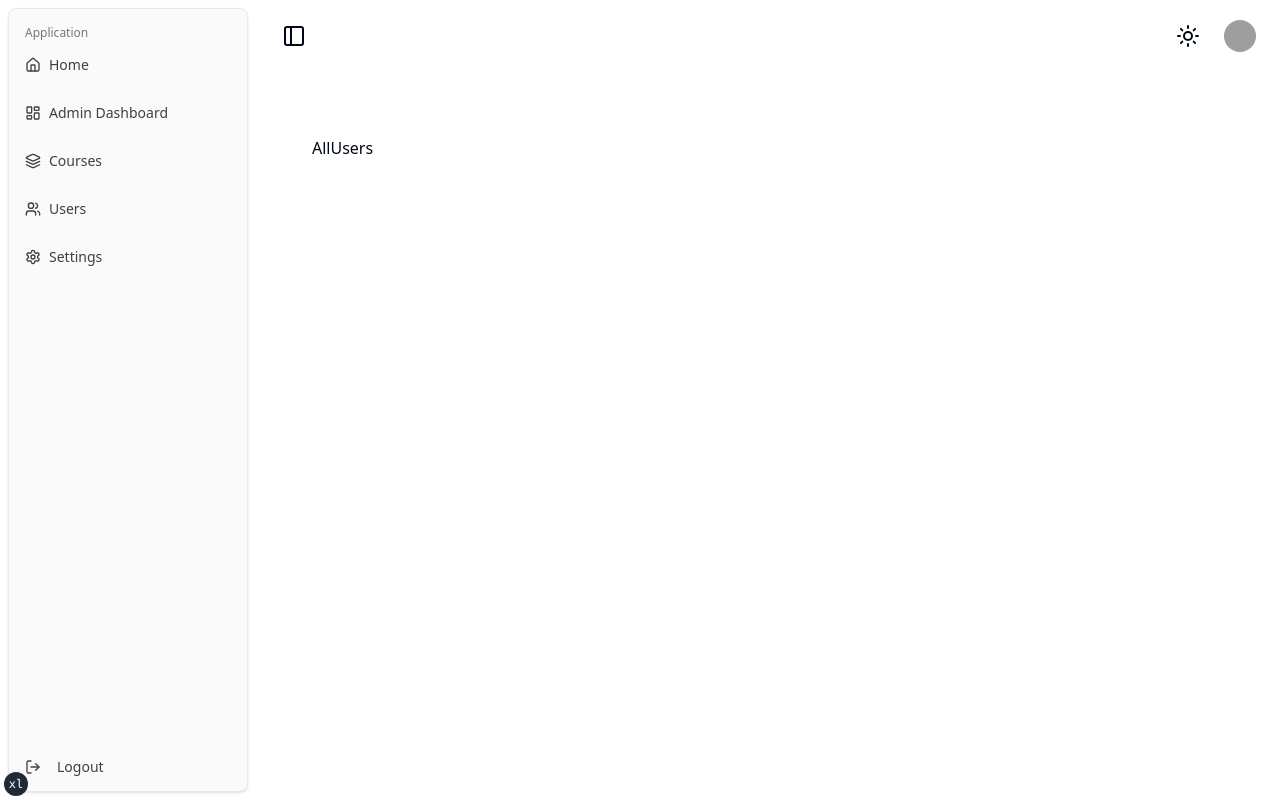
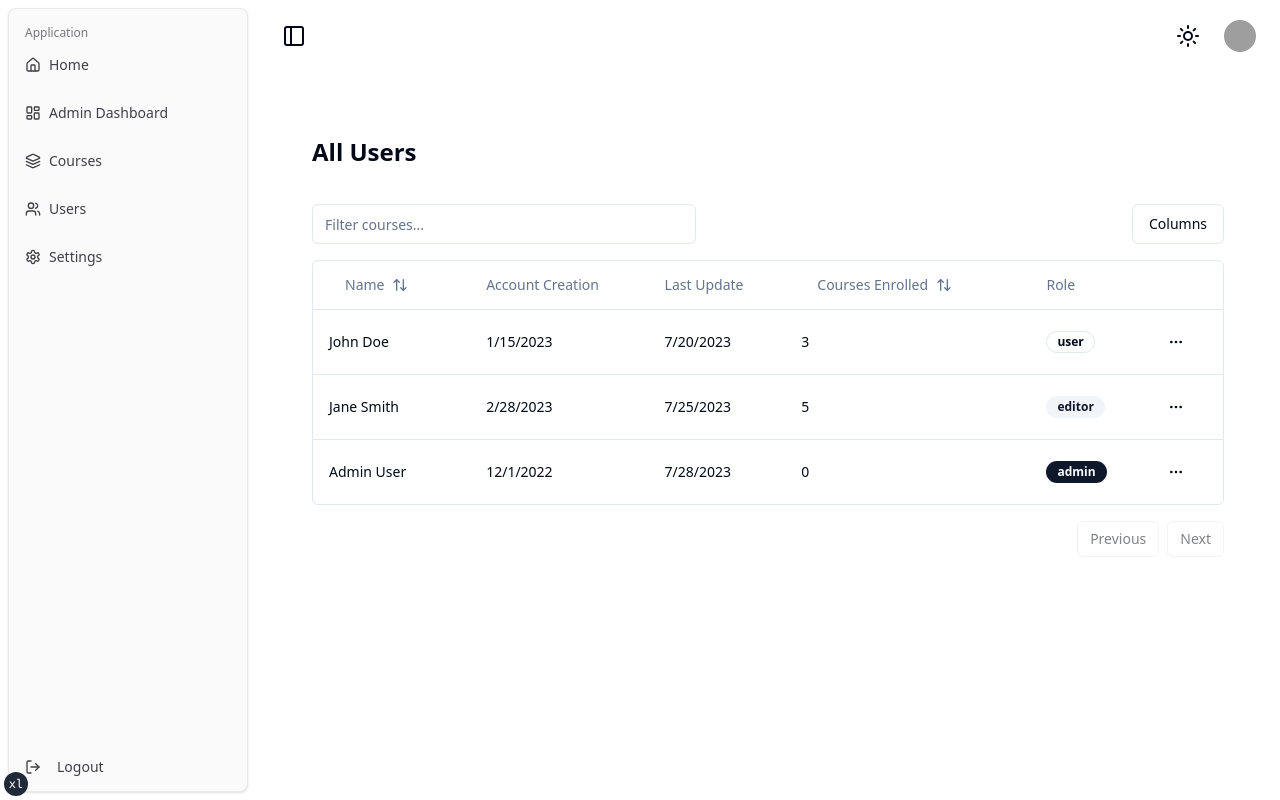
Before and after one commit to rakibtweets/10minutedev, a Next.js app: page /admin/users in a window 1280 px wide. Built offline with nearby package versions, Linux system fonts and the light colour scheme; grey boxes are pictures that could not be loaded.

Commit message:
feat(admin): implement users page with data table; add user columns and mock user data

```diff
--- a/app/(admin)/admin/users/page.tsx
+++ b/app/(admin)/admin/users/page.tsx
@@ -1,4 +1,12 @@
-const AllUsers = () => {
-  return <div>AllUsers</div>;
-};
-export default AllUsers;
+import { columns } from '@/components/admin/tables/user-columns';
+import { DataTable } from '@/components/admin/tables/data-table';
+import { users } from '@/constants';
+
+export default function UsersPage() {
+  return (
+    <div>
+      <h1 className="mb-5 text-2xl font-bold">All Users</h1>
+      <DataTable columns={columns} data={users} />
+    </div>
+  );
+}
--- /dev/null
+++ b/components/admin/tables/user-columns.tsx
@@ -0,0 +1,108 @@
+'use client';
+
+import { ColumnDef } from '@tanstack/react-table';
+import { IUser } from '@/constants';
+import { Button } from '@/components/ui/button';
+import { MoreHorizontal, ArrowUpDown } from 'lucide-react';
+import {
+  DropdownMenu,
+  DropdownMenuContent,
+  DropdownMenuItem,
+  DropdownMenuLabel,
+  DropdownMenuSeparator,
+  DropdownMenuTrigger
+} from '@/components/ui/dropdown-menu';
+import { Badge } from '@/components/ui/badge';
+
+export const columns: ColumnDef<IUser>[] = [
+  {
+    accessorKey: 'name',
+    header: ({ column }) => {
+      return (
+        <Button
+          variant="ghost"
+          onClick={() => column.toggleSorting(column.getIsSorted() === 'asc')}
+        >
+          Name
+          <ArrowUpDown className="ml-2 size-4" />
+        </Button>
+      );
+    }
+  },
+  {
+    accessorKey: 'accountCreation',
+    header: 'Account Creation',
+    cell: ({ row }) => {
+      return new Date(row.getValue('accountCreation')).toLocaleDateString();
+    }
+  },
+  {
+    accessorKey: 'lastUpdate',
+    header: 'Last Update',
+    cell: ({ row }) => {
+      return new Date(row.getValue('lastUpdate')).toLocaleDateString();
+    }
+  },
+  {
+    accessorKey: 'coursesEnrolled',
+    header: ({ column }) => {
+      return (
+        <Button
+          variant="ghost"
+          onClick={() => column.toggleSorting(column.getIsSorted() === 'asc')}
+        >
+          Courses Enrolled
+          <ArrowUpDown className="ml-2 size-4" />
+        </Button>
+      );
+    }
+  },
+  {
+    accessorKey: 'role',
+    header: 'Role',
+    cell: ({ row }) => {
+      const role = row.getValue('role') as string;
+      return (
+        <Badge
+          variant={
+            role === 'admin'
+              ? 'default'
+              : role === 'editor'
+                ? 'secondary'
+                : 'outline'
+          }
+        >
+          {role}
+        </Badge>
+      );
+    }
+  },
+  {
+    id: 'actions',
+    cell: ({ row }) => {
+      const user = row.original;
+
+      return (
+        <DropdownMenu>
+          <DropdownMenuTrigger asChild>
+            <Button variant="ghost" className="size-8 p-0">
+              <span className="sr-only">Open menu</span>
+              <MoreHorizontal className="size-4" />
+            </Button>
+          </DropdownMenuTrigger>
+          <DropdownMenuContent align="end">
+            <DropdownMenuLabel>Actions</DropdownMenuLabel>
+            <DropdownMenuItem
+              onClick={() => navigator.clipboard.writeText(user.id)}
+            >
+              Copy user ID
+            </DropdownMenuItem>
+            <DropdownMenuSeparator />
+            <DropdownMenuItem>Edit user</DropdownMenuItem>
+            <DropdownMenuItem>Delete user</DropdownMenuItem>
+          </DropdownMenuContent>
+        </DropdownMenu>
+      );
+    }
+  }
+];
--- a/constants/index.ts
+++ b/constants/index.ts
@@ -135,3 +135,40 @@ export const coursesDatas: ICourse[] = [
   }
   // Add more mock data as needed
 ];
+
+export type IUser = {
+  id: string;
+  name: string;
+  accountCreation: Date;
+  lastUpdate: Date;
+  coursesEnrolled: number;
+  role: 'admin' | 'user' | 'editor';
+};
+
+export const users: IUser[] = [
+  {
+    id: '1',
+    name: 'John Doe',
+    accountCreation: new Date('2023-01-15'),
+    lastUpdate: new Date('2023-07-20'),
+    coursesEnrolled: 3,
+    role: 'user'
+  },
+  {
+    id: '2',
+    name: 'Jane Smith',
+    accountCreation: new Date('2023-02-28'),
+    lastUpdate: new Date('2023-07-25'),
+    coursesEnrolled: 5,
+    role: 'editor'
+  },
+  {
+    id: '3',
+    name: 'Admin User',
+    accountCreation: new Date('2022-12-01'),
+    lastUpdate: new Date('2023-07-28'),
+    coursesEnrolled: 0,
+    role: 'admin'
+  }
+  // Add more mock data as needed
+];
```
